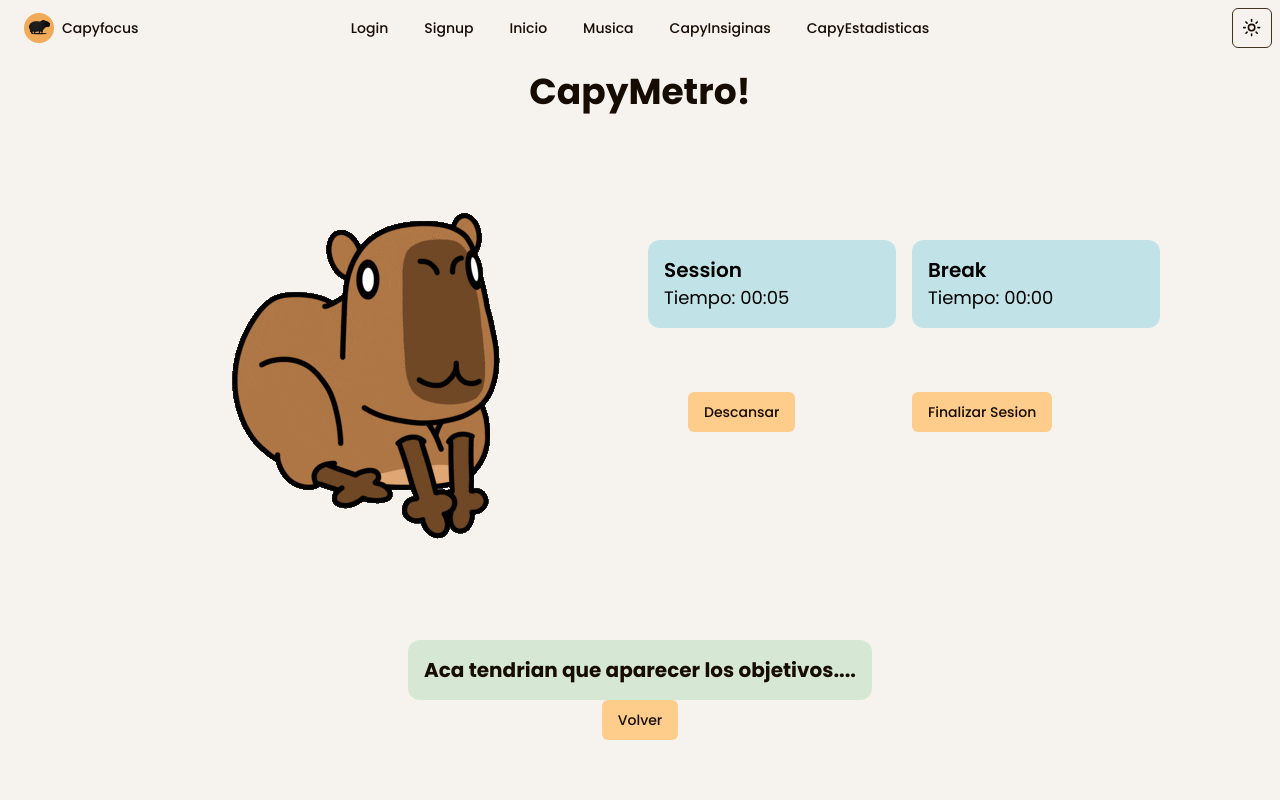
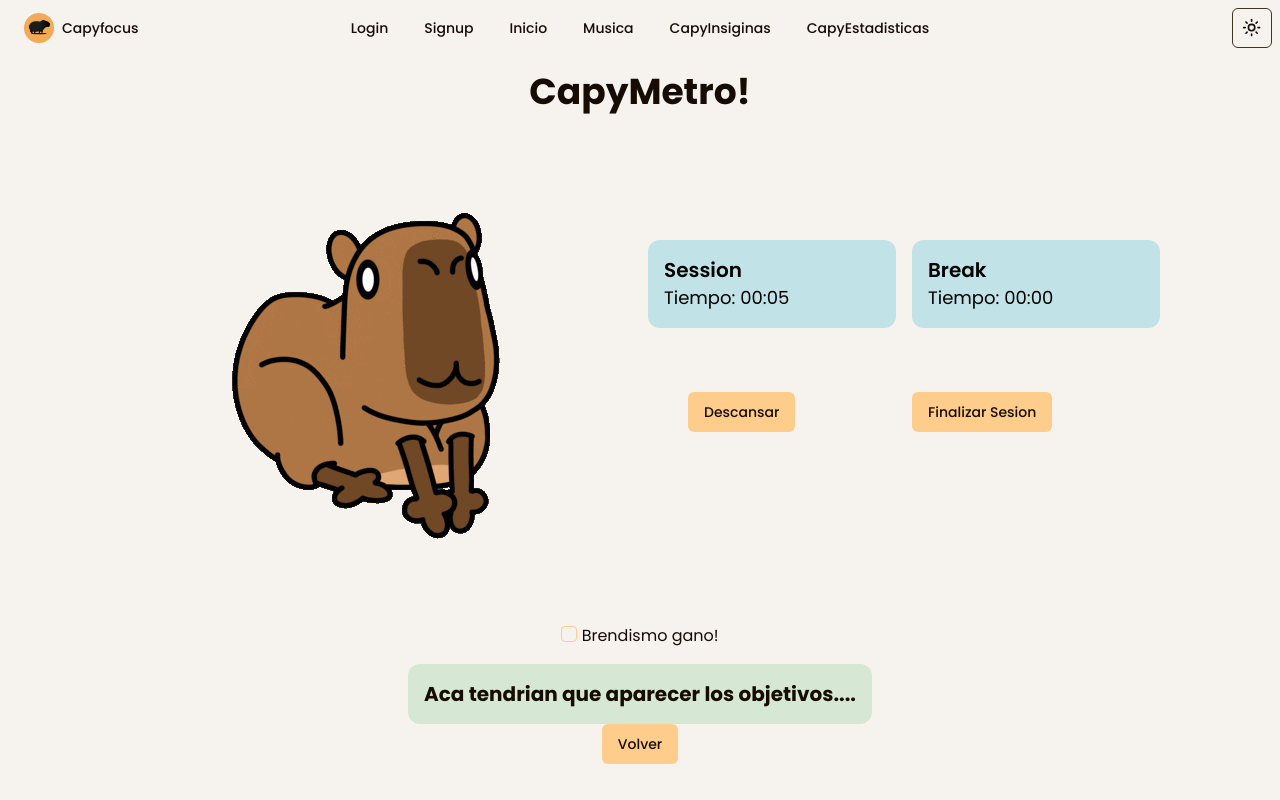
Before and after one commit to alanmoyano/capyfocus, a React (Vite) app: page /capymetro in a window 1280 px wide. Built offline with nearby package versions, Linux system fonts and the light colour scheme.

Commit message:
Checkbox!

```diff
--- a/package.json
+++ b/package.json
@@ -11,6 +11,7 @@
   },
   "dependencies": {
     "@radix-ui/react-avatar": "^1.1.0",
+    "@radix-ui/react-checkbox": "^1.1.1",
     "@radix-ui/react-dialog": "^1.1.1",
     "@radix-ui/react-dropdown-menu": "^2.1.1",
     "@radix-ui/react-label": "^2.1.0",
--- a/src/components/Timer.tsx
+++ b/src/components/Timer.tsx
@@ -3,6 +3,7 @@ import { Button } from './ui/button'
 import { useLocation } from 'wouter'
 import { useObjetivos } from './ObjetivosContext'
 import { Star } from 'lucide-react'
+import { Checkbox } from "@/components/ui/checkbox"
 //import Confetti from 'react-confetti-boom'
 
 type Mode = 'Session' | 'Break'
@@ -115,6 +116,7 @@ export default function Timer() {
           </div>
         </div>
       </div>
+       <span><Checkbox /> Brendismo gano!</span>
       <div className='mt-4 rounded-xl bg-secondary/60 p-4'>
         <h1 className='text-xl font-bold'>Aca tendrian que aparecer los objetivos....</h1>
         <ul className='list-inside list-disc space-y-2 text-black'>
--- /dev/null
+++ b/src/components/ui/checkbox.tsx
@@ -0,0 +1,28 @@
+import * as React from "react"
+import * as CheckboxPrimitive from "@radix-ui/react-checkbox"
+import { Check } from "lucide-react"
+
+import { cn } from "@/lib/utils"
+
+const Checkbox = React.forwardRef<
+  React.ElementRef<typeof CheckboxPrimitive.Root>,
+  React.ComponentPropsWithoutRef<typeof CheckboxPrimitive.Root>
+>(({ className, ...props }, ref) => (
+  <CheckboxPrimitive.Root
+    ref={ref}
+    className={cn(
+      "peer h-4 w-4 shrink-0 rounded-sm border border-primary ring-offset-background focus-visible:outline-none focus-visible:ring-2 focus-visible:ring-ring focus-visible:ring-offset-2 disabled:cursor-not-allowed disabled:opacity-50 data-[state=checked]:bg-primary data-[state=checked]:text-primary-foreground",
+      className
+    )}
+    {...props}
+  >
+    <CheckboxPrimitive.Indicator
+      className={cn("flex items-center justify-center text-current")}
+    >
+      <Check className="h-4 w-4" />
+    </CheckboxPrimitive.Indicator>
+  </CheckboxPrimitive.Root>
+))
+Checkbox.displayName = CheckboxPrimitive.Root.displayName
+
+export { Checkbox }
```
Also changed, not shown: 1 other file (tests, documents, lock files or other folders).
